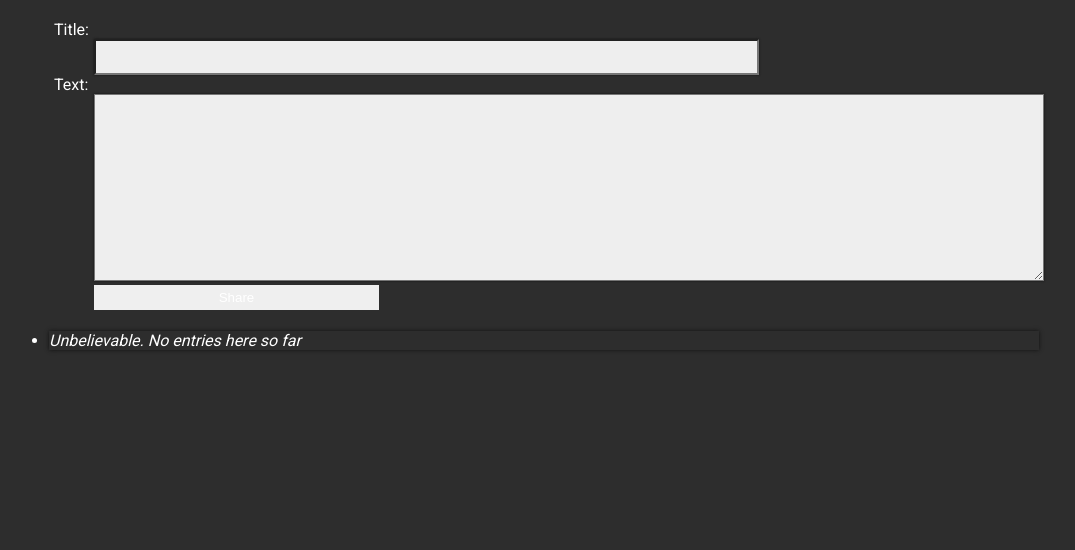
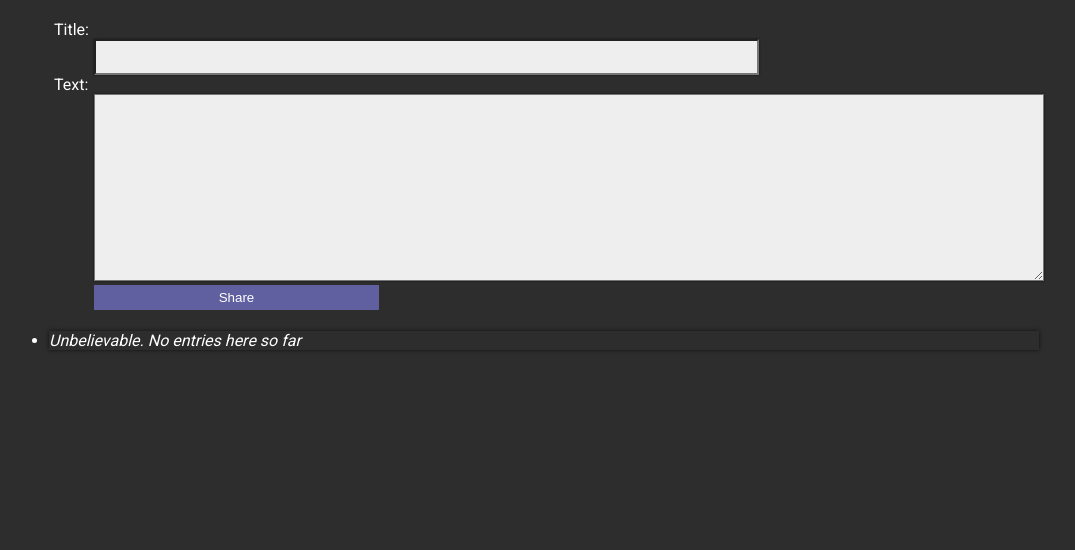
Before and after one commit to QuadPiece/flask-blog, a Flask app: page / in a window 1280 px wide. Shown: the part 96-646 px from the top of the page, without its empty margins (96-1171 px from the left). Run offline with Flask 2, Linux system fonts and the light colour scheme; the visitor is signed in with stand-in values (Sample User, id 1); data that the repository does not hold is empty.

Commit message:
CSS fixes

```diff
--- a/static/style.css
+++ b/static/style.css
@@ -205,6 +205,7 @@ a:hover {
 .add-entry input[type="text"] {
   width: 70%;
   padding: 5px;
+  margin: 0;
   box-sizing: border-box;
   background-color: #eeeeee;
   color: #2d2d2d;
@@ -214,9 +215,10 @@ a:hover {
 
 .add-entry input[type="submit"] {
   width: 30%;
+  margin: 0;
   border: none;
   padding: 5px;
   box-sizing: border-box;
   color: #FFFFFF;
-  backgorund-color: #6060A0;
+  background-color: #6060A0;
 }
```
